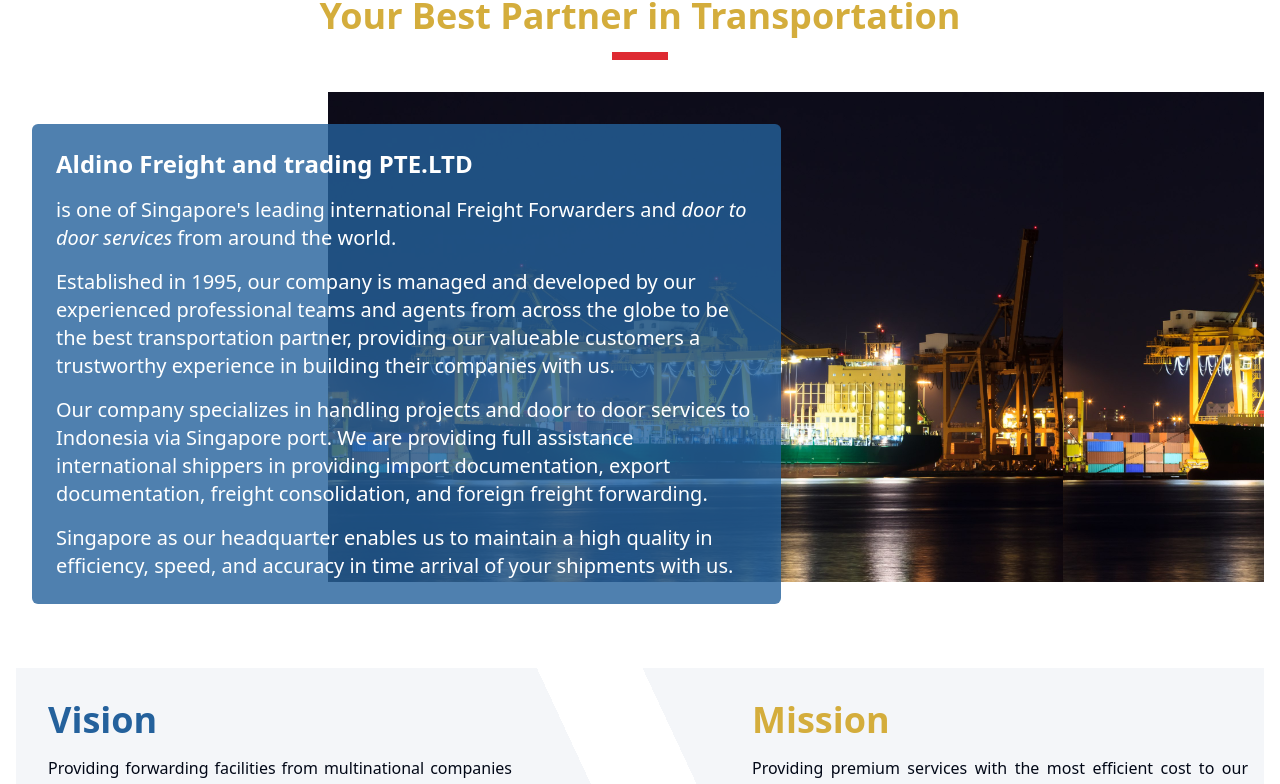
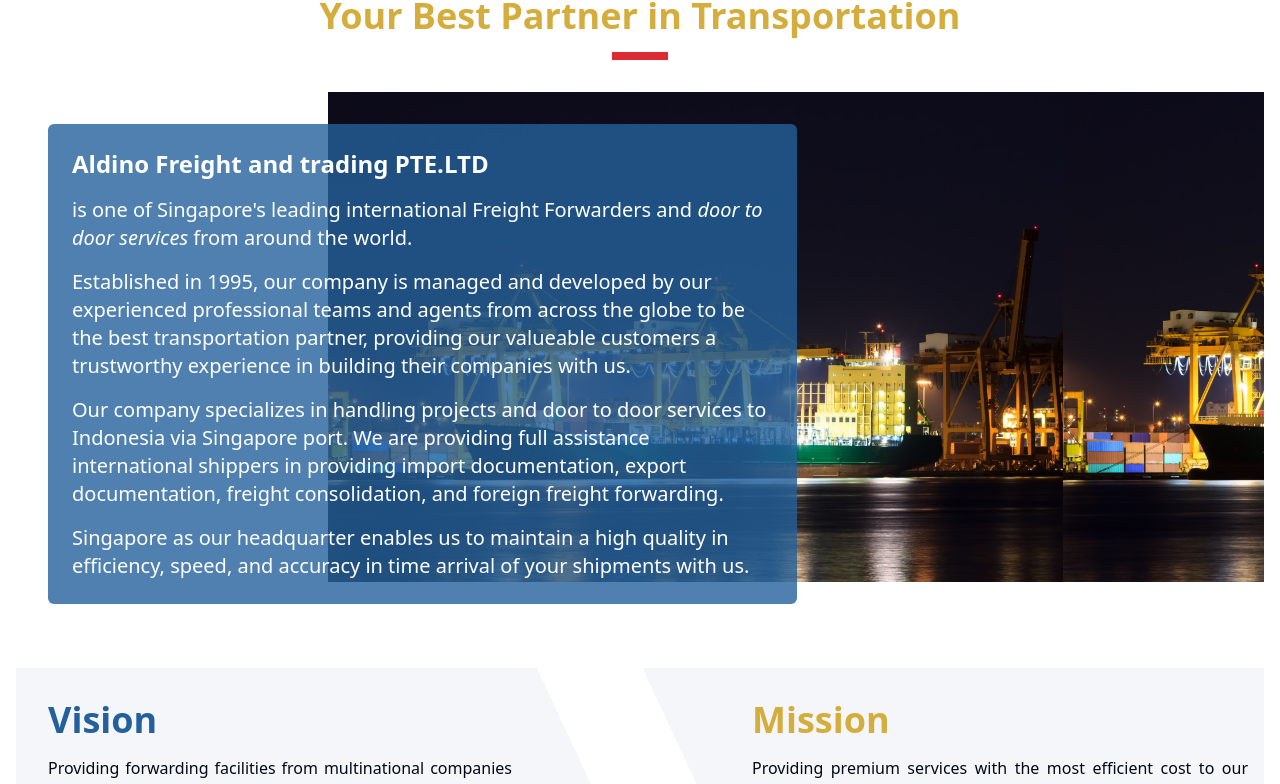
Before and after one commit to tomliem/aldino-medika, a Next.js app: page / in a window 1280 px wide. Shown: the part 616-1400 px from the top of the page. Built offline with nearby package versions, Linux system fonts and the light colour scheme.

Commit message:
feat: enhance transition

```diff
--- a/src/components/module/home/Section2.tsx
+++ b/src/components/module/home/Section2.tsx
@@ -12,7 +12,7 @@ export const Section2 = () => {
         <div className="absolute top-0 h-[490px] right-0 w-11/12 md:w-3/4 overflow-hidden ">
           <div className="bg-about-us w-full h-full transform scale-100 group-hover:scale-125 duration-700 transition-all bg-contain group-hover:bg-right"></div>
         </div>
-        <div className="py-6 bg-primary-blue group-hover:bg-opacity-90 duration-1000 transition-all z-50 relative w-10/12  md:w-3/5 rounded-md bg-opacity-80 mx-4 my-8 px-6">
+        <div className="py-6 bg-primary-blue group-hover:bg-opacity-100 duration-1000 transition-all z-50 relative w-10/12  md:w-3/5 rounded-md bg-opacity-90 md:bg-opacity-80 mx-0 md:mx-8 my-8 px-6">
           <p className="text-lg md:text-2xl font-bold text-white">Aldino Freight and trading PTE.LTD </p>
           <p className="mt-4 text-white text-sm md:text-xl">
             is one of Singapore's leading international Freight Forwarders and{' '}
```
